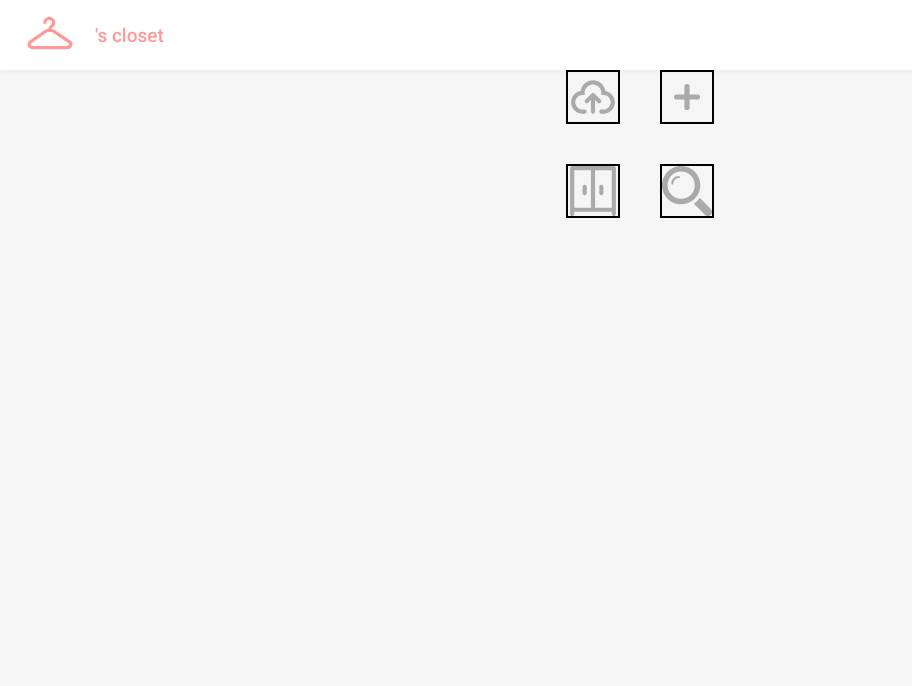
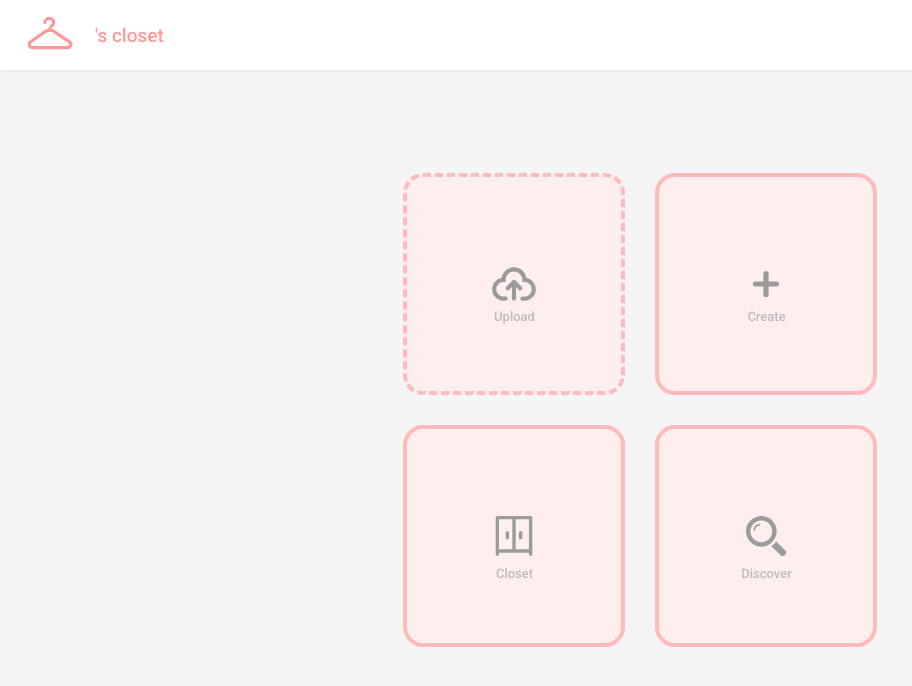
Before and after one commit to matia-lee/outfitly, a React (Create React App) app in the folder frontend/: page /homepage in a window 1280 px wide. Shown: the top 686 px of the page, without its empty margins (0-912 px from the left). Built offline with nearby package versions, Linux system fonts and the light colour scheme; no server answers; a web font is replaced by a local one.

Commit message:
homepage

```diff
--- a/frontend/src/components/Homepage.jsx
+++ b/frontend/src/components/Homepage.jsx
@@ -1,5 +1,6 @@
 import { useState } from "react";
 import { useAuth } from "./AuthContext";
+import { useNavigate } from "react-router-dom";
 import "../static/Homepage.css";
 import Hanger from "../icons/Hanger";
 import Upload from "../icons/Upload";
@@ -11,9 +12,27 @@ const Homepage = () => {
   const [spin, setSpin] = useState(false);
   const { username } = useAuth();
 
+  const navigate = useNavigate();
+
   const handleHangerClick = () => {
     setSpin(true);
     setTimeout(() => setSpin(false), 600);
+  };
+
+  const handleUploadClick = () => {
+    navigate("/upload");
+  };
+
+  const handleCreateClick = () => {
+    navigate("/create");
+  };
+
+  const handleClosetClick = () => {
+    navigate("/closet");
+  };
+
+  const handleDiscoverClick = () => {
+    navigate("/discover");
   };
 
   return (
@@ -24,11 +43,25 @@ const Homepage = () => {
         </div>
         <div className="username">{username}'s closet</div>
       </div>
-      <div className="options">
-        <Upload className="upload-icon"/>
-        <Create className="create-icon"/>
-        <ClosetIcon className="closet-icon"/>
-        <DiscoverIcon className="discover-icon"/>
+      <div className="container">
+        <div className="options">
+          <div className="upload-icon" onClick={handleUploadClick}>
+            <Upload />
+            <h3>Upload</h3>
+          </div>
+          <div className="create-icon" onClick={handleCreateClick}>
+            <Create />
+            <h3>Create</h3>
+          </div>
+          <div className="closet-icon" onClick={handleClosetClick}>
+            <ClosetIcon />
+            <h3>Closet</h3>
+          </div>
+          <div className="discover-icon" onClick={handleDiscoverClick}>
+            <DiscoverIcon />
+            <h3>Discover</h3>
+          </div>
+        </div>
       </div>
     </>
   );
--- a/frontend/src/icons/ClosetIcon.jsx
+++ b/frontend/src/icons/ClosetIcon.jsx
@@ -1,4 +1,4 @@
-const ClosetIcon = ({ className, style, size = "50px", color = "#aaaaaa" }) => (
+const ClosetIcon = ({ className, style, size = "40px", color = "#9b9b9b" }) => (
   <svg
     className={className}
     style={style}
--- a/frontend/src/icons/Create.jsx
+++ b/frontend/src/icons/Create.jsx
@@ -1,4 +1,4 @@
-const Create = ({ className, style, size = "50px", color = "#aaaaaa" }) => (
+const Create = ({ className, style, size = "50px", color = "#9b9b9b" }) => (
   <svg
     className={className}
     style={style}
--- a/frontend/src/icons/DiscoverIcon.jsx
+++ b/frontend/src/icons/DiscoverIcon.jsx
@@ -1,4 +1,4 @@
-const DiscoverIcon = ({ className, style, size = "50px" }) => (
+const DiscoverIcon = ({ className, style, size = "40px" }) => (
   <svg
     className={className}
     style={{ width: size, height: size, ...style }}
@@ -9,7 +9,7 @@ const DiscoverIcon = ({ className, style, size = "50px" }) => (
     viewBox="0 0 512 512"
     xmlSpace="preserve"
   >
-    <style type="text/css">{`.st0{fill:#aaaaaa;}`}</style>
+    <style type="text/css">{`.st0{fill:#9b9b9b;}`}</style>
     <g>
       <path
         className="st0"
--- a/frontend/src/icons/Upload.jsx
+++ b/frontend/src/icons/Upload.jsx
@@ -12,7 +12,7 @@ const Upload = ({ className, style, size = "50px" }) => (
       fillRule="evenodd"
       clipRule="evenodd"
       d="M8 10C8 7.79086 9.79086 6 12 6C14.2091 6 16 7.79086 16 10V11H17C18.933 11 20.5 12.567 20.5 14.5C20.5 16.433 18.933 18 17 18H16C15.4477 18 15 18.4477 15 19C15 19.5523 15.4477 20 16 20H17C20.0376 20 22.5 17.5376 22.5 14.5C22.5 11.7793 20.5245 9.51997 17.9296 9.07824C17.4862 6.20213 15.0003 4 12 4C8.99974 4 6.51381 6.20213 6.07036 9.07824C3.47551 9.51997 1.5 11.7793 1.5 14.5C1.5 17.5376 3.96243 20 7 20H8C8.55228 20 9 19.5523 9 19C9 18.4477 8.55228 18 8 18H7C5.067 18 3.5 16.433 3.5 14.5C3.5 12.567 5.067 11 7 11H8V10ZM15.7071 13.2929L12.7071 10.2929C12.3166 9.90237 11.6834 9.90237 11.2929 10.2929L8.29289 13.2929C7.90237 13.6834 7.90237 14.3166 8.29289 14.7071C8.68342 15.0976 9.31658 15.0976 9.70711 14.7071L11 13.4142V19C11 19.5523 11.4477 20 12 20C12.5523 20 13 19.5523 13 19V13.4142L14.2929 14.7071C14.6834 15.0976 15.3166 15.0976 15.7071 14.7071C16.0976 14.3166 16.0976 13.6834 15.7071 13.2929Z"
-      fill="#aaaaaa"
+      fill="#9b9b9b"
     />
   </svg>
 );
--- a/frontend/src/static/Homepage.css
+++ b/frontend/src/static/Homepage.css
@@ -26,28 +26,88 @@ body {
   font-weight: 450;
 }
 
+.container {
+  display: flex;
+  align-items: center;
+  justify-content: center;
+  height: 85vh;
+}
+
 .options {
   display: grid;
   grid-template-columns: repeat(2, 1fr);
   grid-template-rows: repeat(2, 1fr);
-  gap: 40px;
+  gap: 30px;
   width: 100%;
-  max-width: 148px;
+  max-width: 474px;
   margin: auto;
 }
 
+.options h3 {
+  position: absolute;
+  font-family: "Roboto", sans-serif;
+  color: #bbbbbb;
+  font-weight: 500;
+  font-size: 13px;
+  margin-top: 50px;
+  margin-left: 1px;
+}
+
 .upload-icon {
-  border: solid 2px #000000;
+  border: dashed 4px #ffbbbb;
+  padding: 82px;
+  border-radius: 20px;
+  background-color: #ffeeee;
+  transition: transform 0.25s ease;
+  cursor: pointer;
+  position: relative;
+  display: flex;
+  flex-direction: column;
+  align-items: center;
 }
 
 .create-icon {
-  border: solid 2px #000000;
+  border: solid 4px #ffbbbb;
+  padding: 82px;
+  border-radius: 20px;
+  background-color: #ffeeee;
+  transition: transform 0.25s ease;
+  cursor: pointer;
+  position: relative;
+  display: flex;
+  flex-direction: column;
+  align-items: center;
 }
 
 .closet-icon {
-  border: solid 2px #000000;
+  border: solid 4px #ffbbbb;
+  padding: 87px;
+  border-radius: 20px;
+  background-color: #ffeeee;
+  transition: transform 0.25s ease;
+  cursor: pointer;
+  position: relative;
+  display: flex;
+  flex-direction: column;
+  align-items: center;
 }
 
 .discover-icon {
-  border: solid 2px #000000;
+  border: solid 4px #ffbbbb;
+  padding: 87px;
+  border-radius: 20px;
+  background-color: #ffeeee;
+  transition: transform 0.25s ease;
+  cursor: pointer;
+  position: relative;
+  display: flex;
+  flex-direction: column;
+  align-items: center;
 }
+
+.upload-icon:hover,
+.create-icon:hover,
+.closet-icon:hover,
+.discover-icon:hover {
+  transform: scale(1.07);
+}
```
